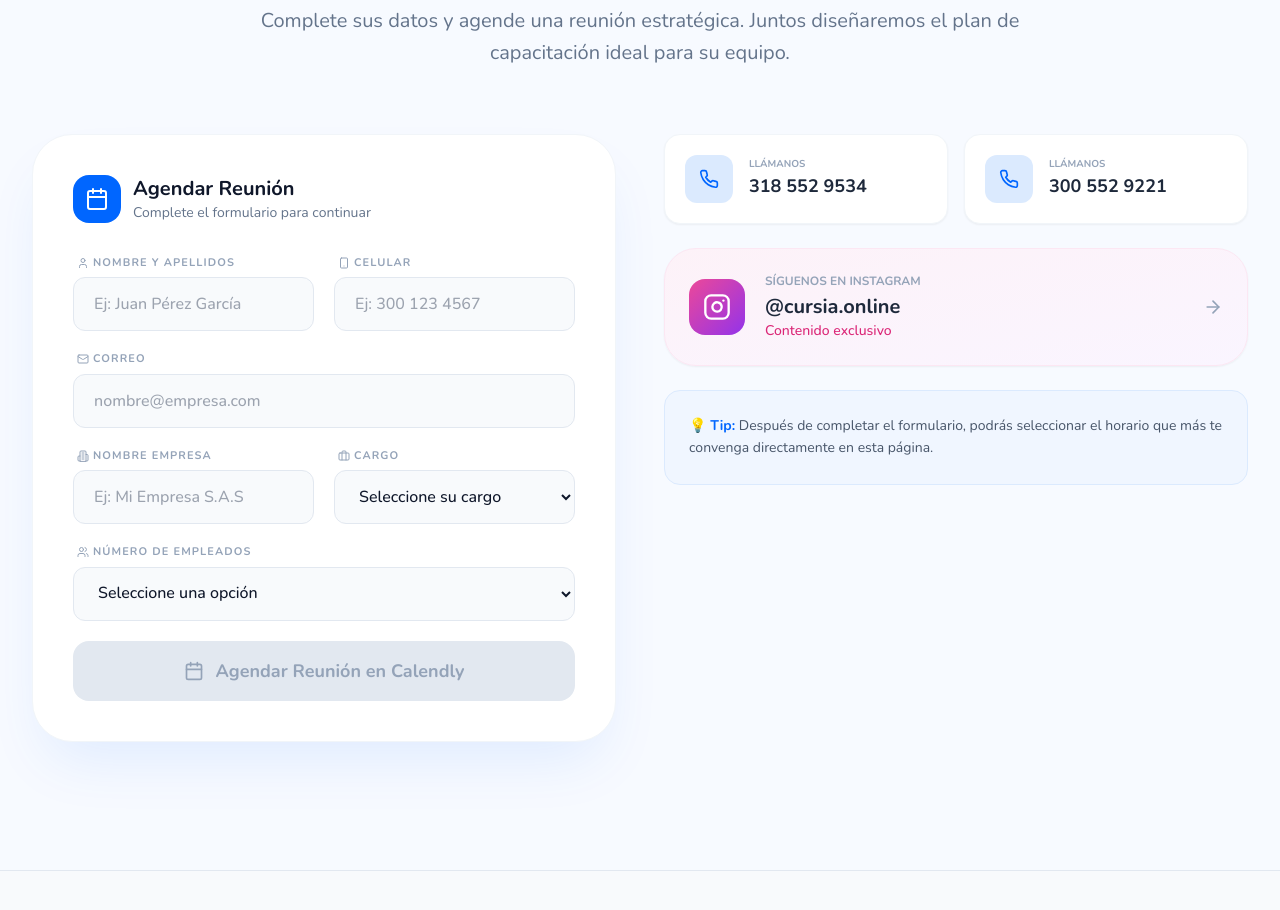
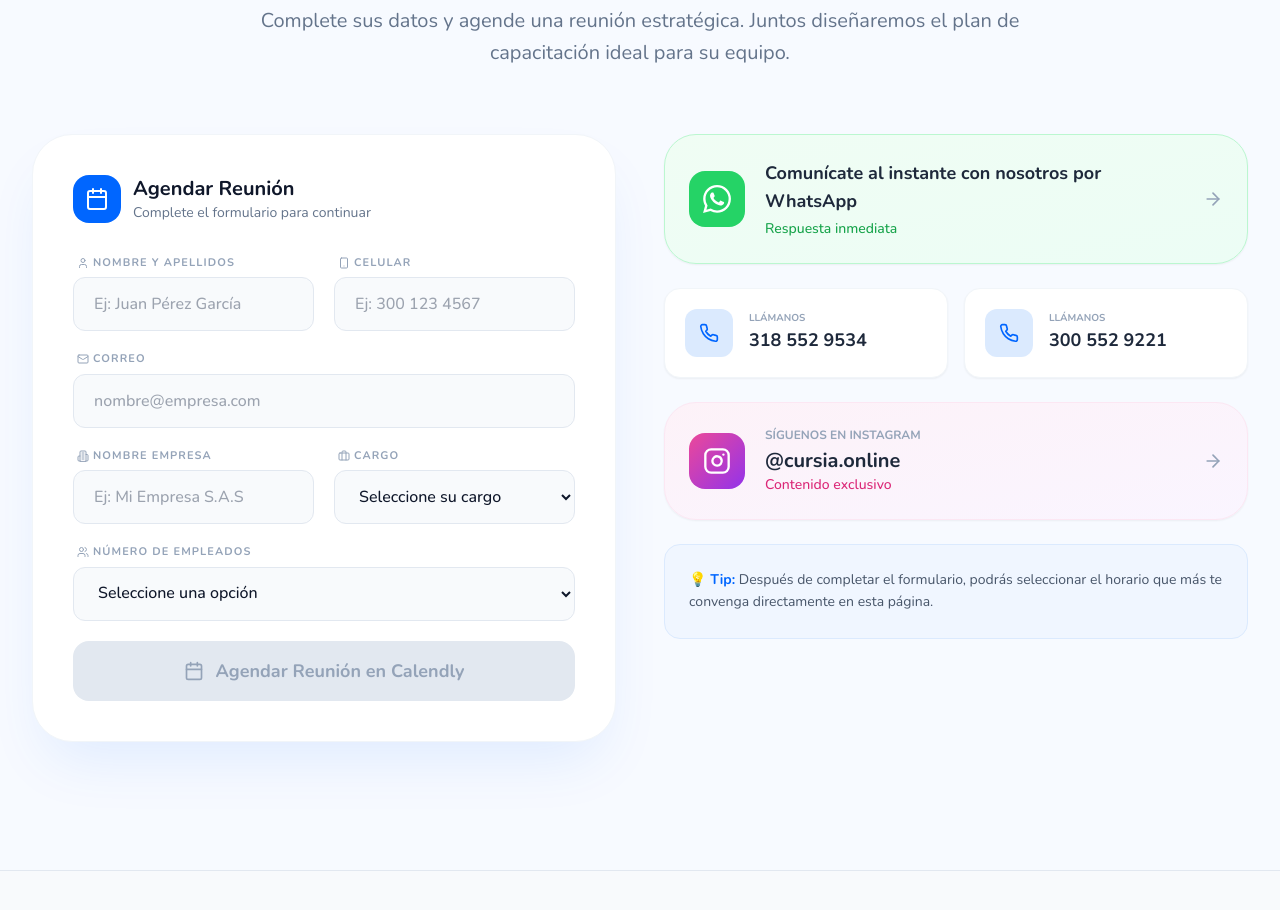
Before and after one commit to NicoHurtado/cursia-enterprise, a Next.js app: page / in a window 1280 px wide. Shown: the part 3460-4370 px from the top of the page. Built offline with nearby package versions, Linux system fonts and the light colour scheme.

Commit message:
Boton whatsapp

```diff
--- a/app/page.tsx
+++ b/app/page.tsx
@@ -459,7 +459,24 @@
 
               {/* Contact Info Cards */}
               <div className="space-y-6">
-
+                {/* WhatsApp CTA Button */}
+                <a
+                  href="https://wa.me/573246590060"
+                  target="_blank"
+                  rel="noreferrer"
+                  className="flex items-center gap-5 p-6 rounded-[2rem] bg-gradient-to-br from-green-50 to-emerald-50 border border-green-200 shadow-sm hover:shadow-lg hover:scale-[1.02] transition-all group"
+                >
+                  <div className="w-14 h-14 rounded-2xl bg-[#25D366] flex items-center justify-center text-white group-hover:scale-110 transition-transform">
+                    <svg className="w-7 h-7" fill="currentColor" viewBox="0 0 24 24">
+                      <path d="M17.472 14.382c-.297-.149-1.758-.867-2.03-.967-.273-.099-.471-.148-.67.15-.197.297-.767.966-.94 1.164-.173.199-.347.223-.644.075-.297-.15-1.255-.463-2.39-1.475-.883-.788-1.48-1.761-1.653-2.059-.173-.297-.018-.458.13-.606.134-.133.298-.347.446-.52.149-.174.198-.298.298-.497.099-.198.05-.371-.025-.52-.075-.149-.669-1.612-.916-2.207-.242-.579-.487-.5-.669-.51-.173-.008-.371-.01-.57-.01-.198 0-.52.074-.792.372-.272.297-1.04 1.016-1.04 2.479 0 1.462 1.065 2.875 1.213 3.074.149.198 2.096 3.2 5.077 4.487.709.306 1.262.489 1.694.625.712.227 1.36.195 1.871.118.571-.085 1.758-.719 2.006-1.413.248-.694.248-1.289.173-1.413-.074-.124-.272-.198-.57-.347m-5.421 7.403h-.004a9.87 9.87 0 01-5.031-1.378l-.361-.214-3.741.982.998-3.648-.235-.374a9.86 9.86 0 01-1.51-5.26c.001-5.45 4.436-9.884 9.888-9.884 2.64 0 5.122 1.03 6.988 2.898a9.825 9.825 0 012.893 6.994c-.003 5.45-4.437 9.884-9.885 9.884m8.413-18.297A11.815 11.815 0 0012.05 0C5.495 0 .16 5.335.157 11.892c0 2.096.547 4.142 1.588 5.945L.057 24l6.305-1.654a11.882 11.882 0 005.683 1.448h.005c6.554 0 11.89-5.335 11.893-11.893a11.821 11.821 0 00-3.48-8.413Z" />
+                    </svg>
+                  </div>
+                  <div className="flex-1">
+                    <p className="text-lg font-bold text-slate-800 mb-1">Comunícate al instante con nosotros por WhatsApp</p>
+                    <p className="text-sm text-green-600 font-medium">Respuesta inmediata</p>
+                  </div>
+                  <ArrowRight className="w-5 h-5 text-slate-400 group-hover:text-green-500 group-hover:translate-x-1 transition-all" />
+                </a>
 
                 {/* Phone Cards */}
                 <div className="grid sm:grid-cols-2 gap-4">
```
